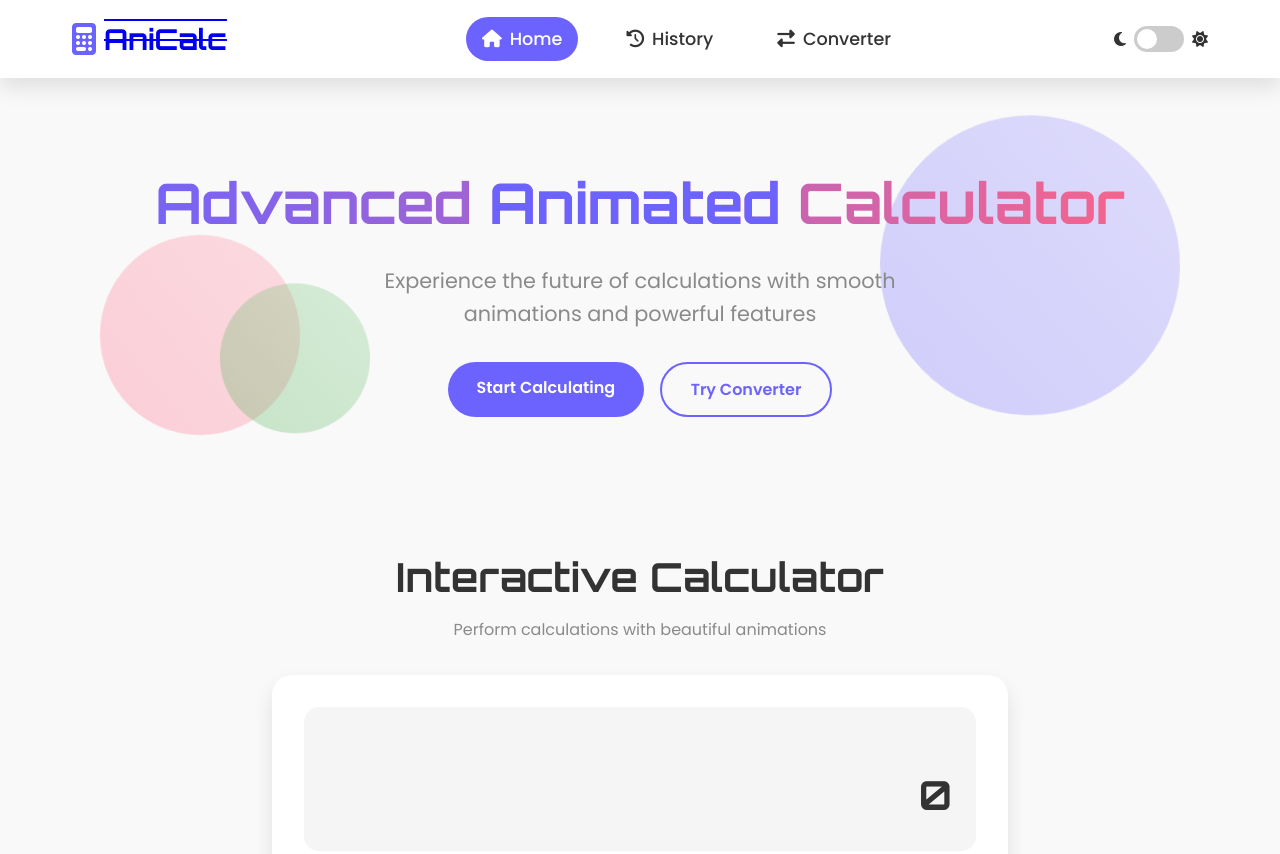
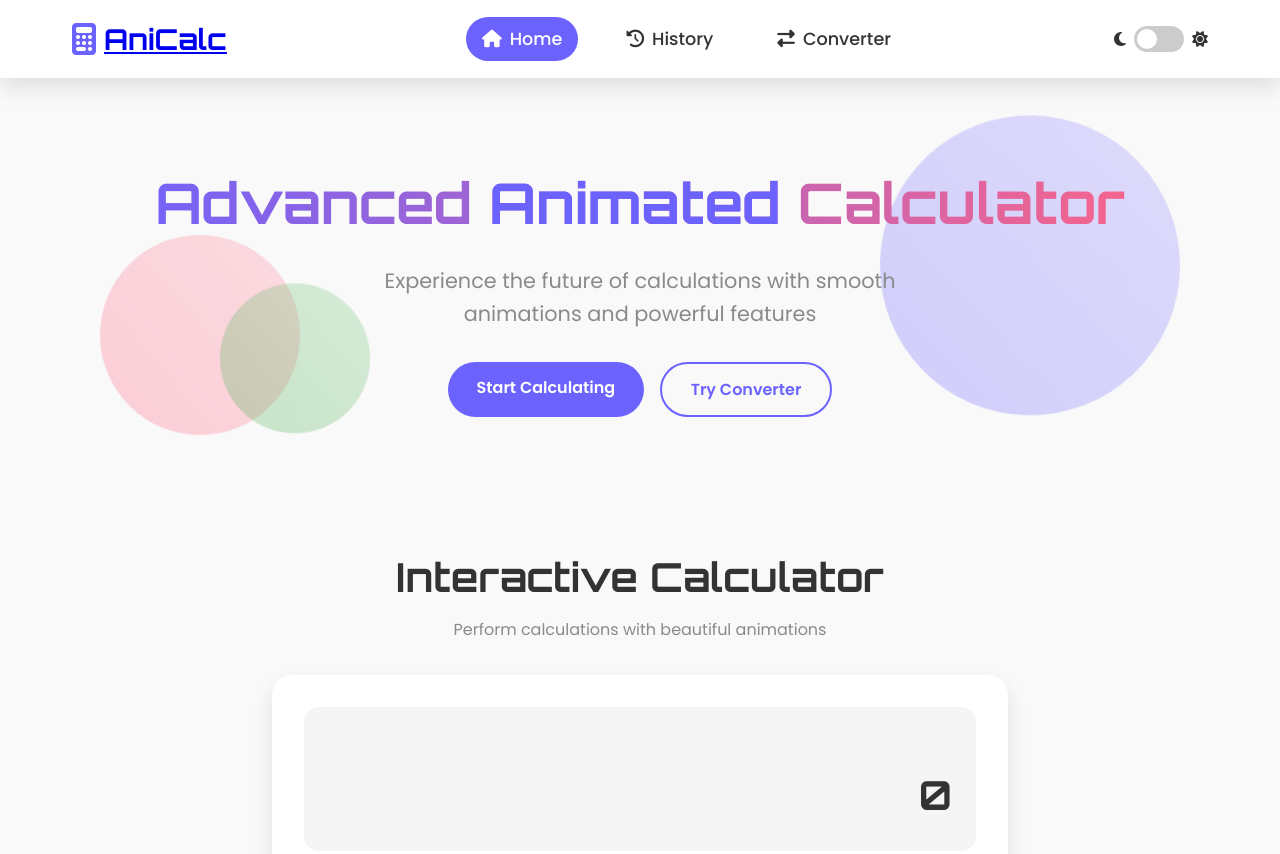
Before and after one commit to rasulovruslanbek4-sketch/kalkulyator, a plain HTML site: page index.html in a window 1280 px wide. Shown: the top 854 px of the page. Drawn offline with Linux system fonts and the light colour scheme.

Commit message:
cssda qo'shish bo'ldi

```diff
--- a/style.css
+++ b/style.css
@@ -68,9 +68,6 @@ body.dark-mode .navbar {
 .logo i {
     margin-right: 0.5rem;
     font-size: 2rem;
-}
-.logo a {
-    text-decoration: line-through overline;
 }
 
 .nav-menu {
```
